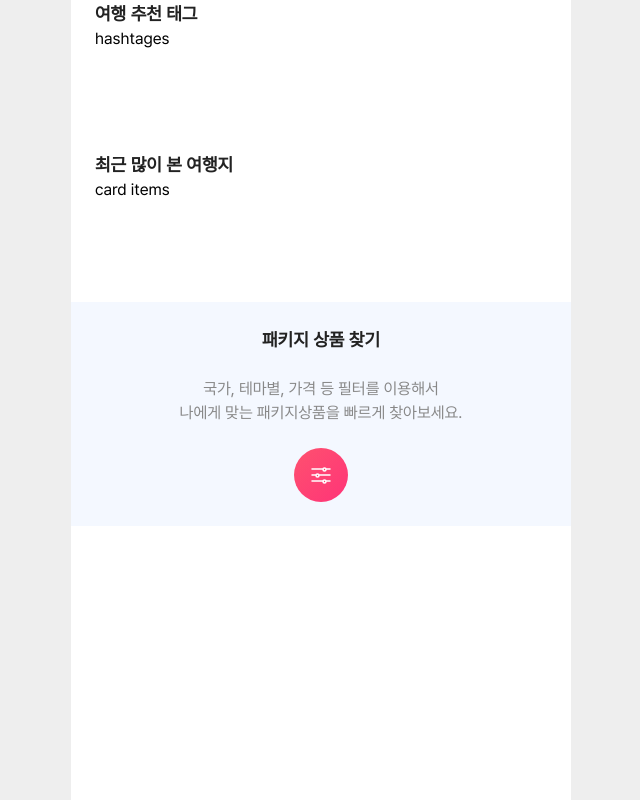
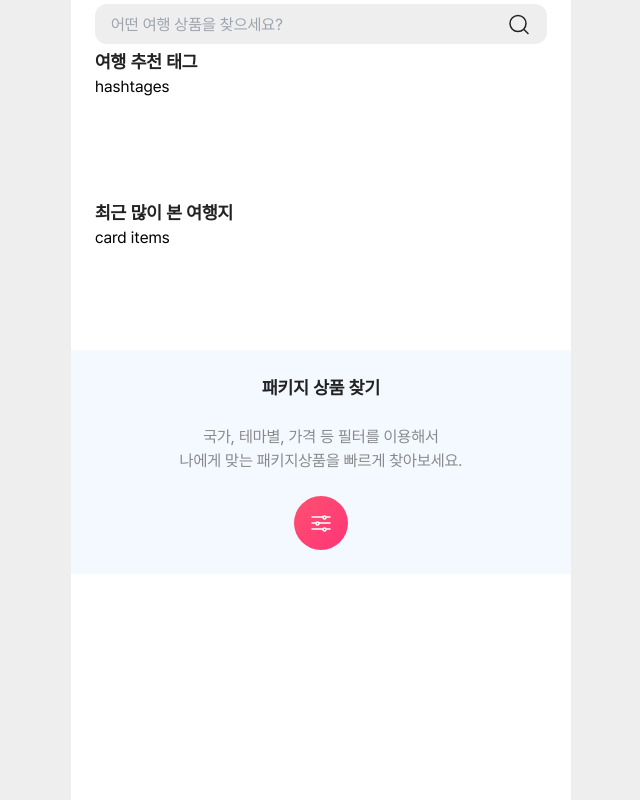
Before and after one commit to yanolja-finalproject/LETS_FE, a Next.js app: page /search in a window 1280 px wide. Shown: the whole page, without its empty margins (319-959 px from the left). Built offline with nearby package versions, Linux system fonts and the light colour scheme.

Commit message:
Feat: 검색 헤더 레이아웃 추가

```diff
--- /dev/null
+++ b/src/app/search/_component/SearchHeader.tsx
@@ -0,0 +1,20 @@
+import React from "react";
+
+const SearchHeader = () => {
+  return (
+    <header className="w-full h-12 py-1 px-6 relative">
+      <form className="w-full">
+        <input
+          type="text"
+          className="box-border w-full h-10 px-4 py-2.5 bg-grey-1 rounded-lg"
+          placeholder="어떤 여행 상품을 찾으세요?"
+        />
+        <button type="button" className="size-6 absolute top-3 right-10">
+          <img src="./icons/searchIcon.svg" alt="돋보기 아이콘" />
+        </button>
+      </form>
+    </header>
+  );
+};
+
+export default SearchHeader;
--- a/src/app/search/page.tsx
+++ b/src/app/search/page.tsx
@@ -1,10 +1,12 @@
 import React from "react";
 import ForwardBox from "./_component/ForwardBox";
 import ContentsBox from "./_component/ContentsBox";
+import SearchHeader from "./_component/SearchHeader";
 
 const SearchPage = () => {
   return (
-    <div className="flex flex-col w-full">
+    <div className="w-full flex flex-col">
+      <SearchHeader />
       <ContentsBox title="여행 추천 태그">
         <div>hashtages</div>
       </ContentsBox>
```
Also changed, not shown: public/icons/searchIcon.svg (added).
